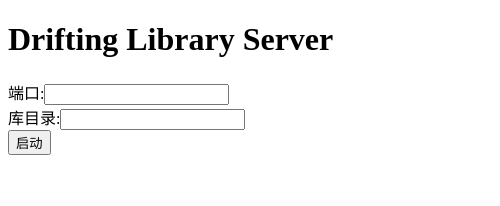
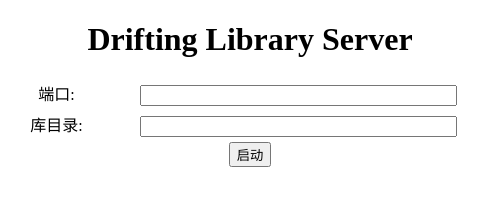
Before and after one commit to FishHawk/DriftingLibraryServer, an Electron app: page index.html in a window 500 px wide. Drawn offline with Linux system fonts and the light colour scheme; no server answers.

Commit message:
Better ui

```diff
--- a/index.html
+++ b/index.html
@@ -3,15 +3,41 @@
   <head>
     <meta charset="UTF-8" />
     <title>Drifting Library Server</title>
+    <style>
+      div.main {
+        text-align: center;
+      }
+      div.row {
+        display: table-row;
+      }
+      form {
+        position: relative;
+        width: 100%;
+        display: table;
+      }
+      label,
+      input {
+        display: table-cell;
+        margin: 5px;
+      }
+      label {
+        width: 20%;
+      }
+      input {
+        width: 80%;
+      }
+    </style>
   </head>
 
   <body>
-    <h1>Drifting Library Server</h1>
-    端口:<input id="port" />
-    <br />
-    库目录:<input id="address" />
-    <br />
-    <button id="button">启动</button>
+    <div class="main">
+      <h1>Drifting Library Server</h1>
+      <form>
+        <div class="row"><label>端口:</label> <input id="port" /></div>
+        <div class="row"><label>库目录:</label> <input id="address" /></div>
+      </form>
+      <button id="button">启动</button>
+    </div>
   </body>
   <script src="renderer.js"></script>
 </html>
--- a/main.js
+++ b/main.js
@@ -7,10 +7,11 @@ let expressProcess = undefined;
 function createWindow() {
   const mainWindow = new BrowserWindow({
     width: 500,
-    height: 300,
+    height: 220,
     webPreferences: {
       nodeIntegration: true,
     },
+    resizable: false,
   });
 
   mainWindow.loadFile('index.html');
```
